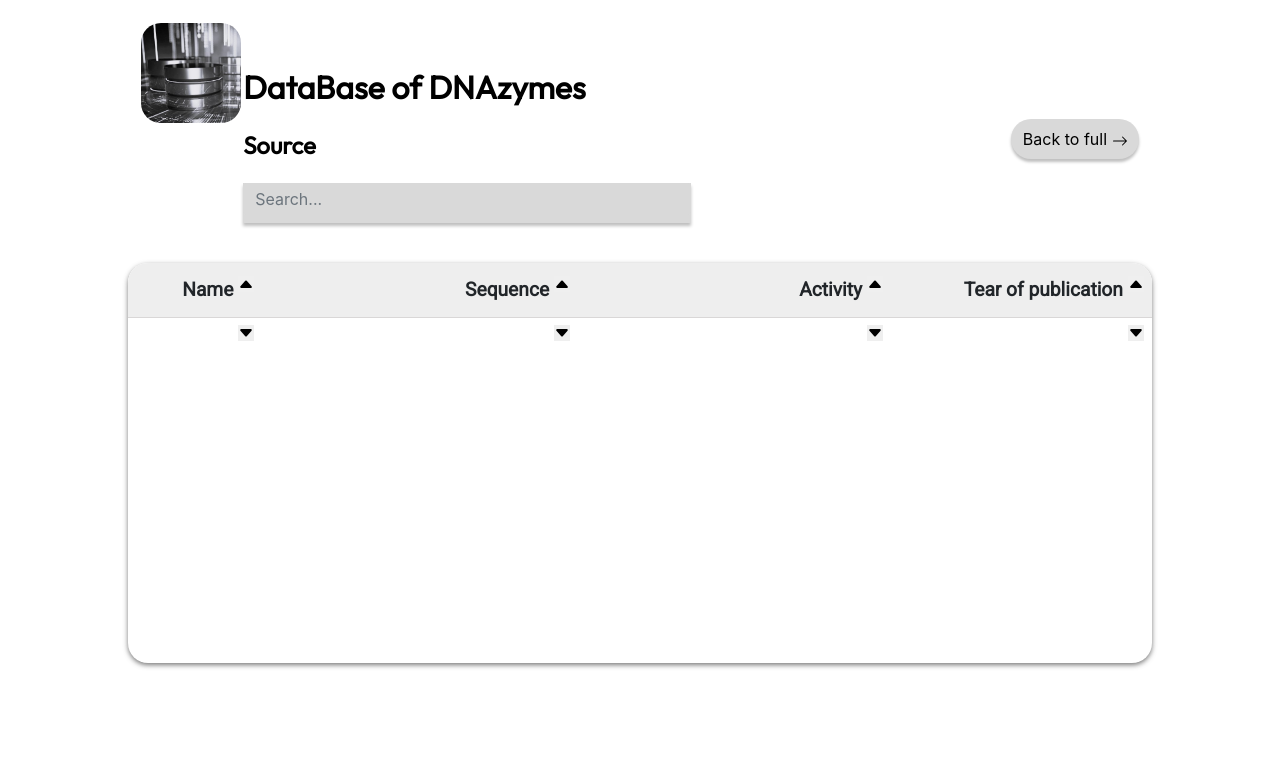
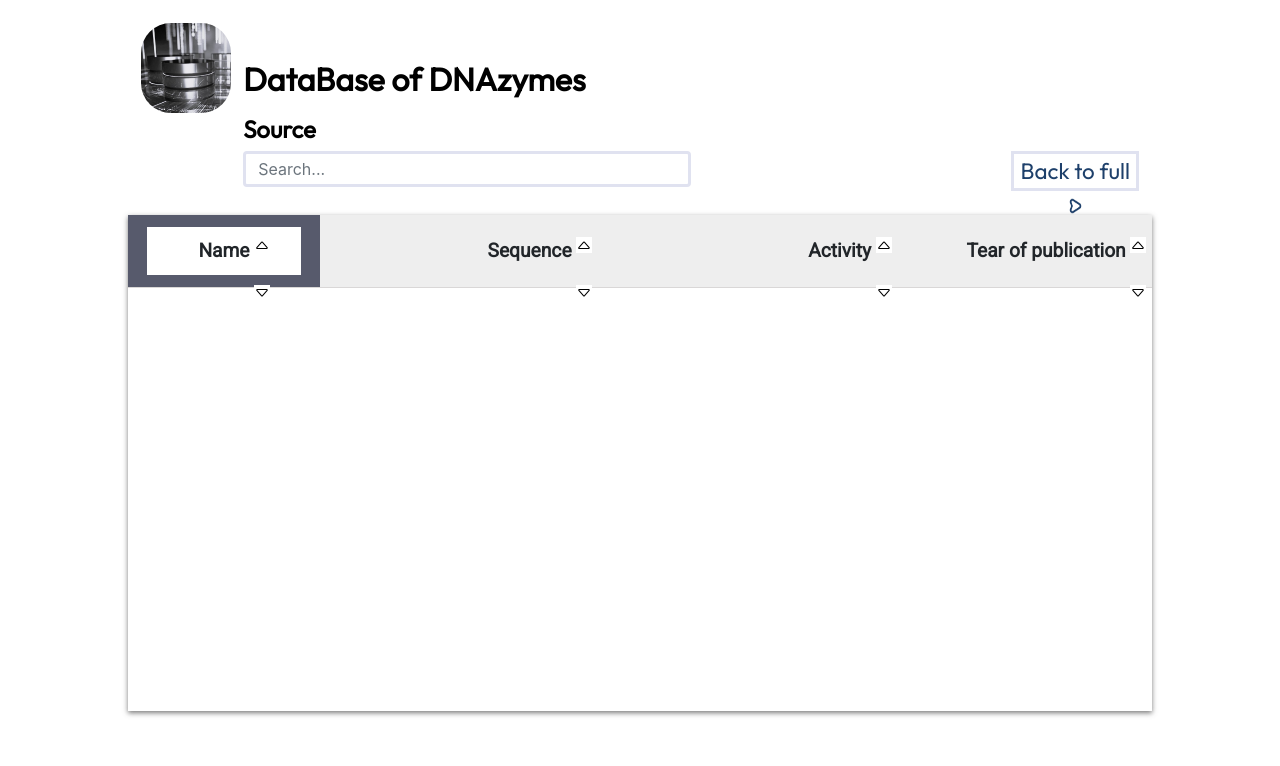
Before and after one commit to nebaskov/dnaZymeWeb, a Django app: page /database/ in a window 1280 px wide. Shown: the part 73-839 px from the top of the page. After the commit the page ends 789 px from the top, so only its background shows below. Run offline with Django 4.2, Linux system fonts and the light colour scheme; data that the repository does not hold is empty; some libraries are stand-ins or nearby versions; some web fonts are replaced.

Commit message:
add new design to database

```diff
--- a/prediction/utils/__init__.py
+++ b/prediction/utils/__init__.py
@@ -9,5 +9,5 @@ from .seq_tools import (
 )
 from .plot_tools import (
     plot_levenshtein,
-    plot_structure
+    # plot_structure
 )
--- a/prediction/views.py
+++ b/prediction/views.py
@@ -8,7 +8,7 @@ from .utils import (
     process_buffer,
     get_clones,
     plot_levenshtein,
-    plot_structure
+    # plot_structure
 )
 
 
@@ -38,7 +38,7 @@ def prediction(request):
                 'buffer': process_buffer(user_input),
                 'clones': get_clones(user_input.get('sequence')),
                 'levenshtein': plot_levenshtein(user_input.get('sequence')),
-                'structure': plot_structure(user_input.get('sequence'))
+                # 'structure': plot_structure(user_input.get('sequence'))
             }
             context.update(seq_properties)
 
--- a/templates/database/database_home.html
+++ b/templates/database/database_home.html
@@ -30,25 +30,20 @@
 }
 .table-fix {
     overflow-y: scroll;
-    height: 56vh;
+    height: 54vh;
     width: 80vw;
     position: relative;
     font-size: 2vh;
     border-collapse: collapse;
     border-spacing: 0;
-    border-bottom-left-radius:20px;
 }
 
 .tbl-conteiner {
     max-width: 80vw;
-    max-height: 50vh;
+    height: 62vh;
     position: relative;
-    top: 30vh;
+    top: 24vh;
     box-shadow: 0 2px 5px rgba(64,64,64,.7);
-    border-top-left-radius:20px;
-	border-top-right-radius:20px;
-	border-bottom-left-radius:20px;
-	border-bottom-right-radius:20px;
 }
 td {
  padding: 0.5vw 1vh;
@@ -82,6 +77,8 @@ td:nth-child(4){
 	text-align:left;
 	font-size:3vh;
 	letter-spacing:0;
+    position: relative;
+    top: -1vh;
 }
 .table_head_fixed {
     position: relative;
@@ -94,14 +91,24 @@ td:nth-child(4){
 }
 
 .fixed_th_1 {
+    background-color: #575A6C;
+    width: 15vw;
+    height: 9vh;
+    display: flex;
+    align-items: center;
+    justify-content: center;
+}
+.white_th_1 {
     font-family:Roboto;
-    width: 15vw;
+    width: 12vw;
+    height: 6vh;
     font-weight: bolder;
-    padding: 1vw 2vh;
-    background-color: #eeeeee;
+    display: flex;
+    align-items: center;
+    justify-content: center;
     text-align:center;
-    border-top-left-radius:20px;
     font-size: 2.4vh;
+    background-color: white;
 }
 .fixed_th_2 {
     font-family:Roboto;
@@ -128,31 +135,26 @@ td:nth-child(4){
     padding: 1vw 2vh;
     background-color: #eeeeee;
     text-align:center;
-    border-top-right-radius:20px;
     font-size: 2.4vh;
 }
 .form_search {
-    background-color:rgba(217.0000022649765, 217.0000022649765, 217.0000022649765, 1);
     position:absolute;
     width:35vw;
-	height:5vh;
-    top:20vh;
-    {#border-top-left-radius:20px;#}
-	{#border-top-right-radius:20px;#}
-	{#border-bottom-left-radius:20px;#}
-	{#border-bottom-right-radius:20px;#}
+	height:3vh;
+    top:16vh;
     background-repeat:no-repeat;
 	background-size:cover;
-    box-shadow:0px 3px 3px rgba(0, 0, 0, 0.25);
+    border: solid;
 }
 
 .form-control {
-    background-color:rgba(217.0000022649765, 217.0000022649765, 217.0000022649765, 1);
-    {#border-top-left-radius:20px;#}
-	{#border-bottom-left-radius:20px;#}
-    border: 0 !important;
-    top: 0.5vh;
-    height: 4vh;
+    border: solid;
+    position:absolute;
+    width:35vw;
+	height:4.5vh;
+    top:16vh;
+    border: solid;
+    border-color: #E0E2F0;
 }
 
 
@@ -173,6 +175,7 @@ td:nth-child(4){
     margin-bottom: 0;
 }
 .button_sort_down {
+    background-color: white;
     border: 0;
     position: relative;
     top: -1.5vh;
@@ -187,6 +190,7 @@ td:nth-child(4){
 }
 
 .button_sort_up {
+    background-color: white;
     border: 0;
     height: 2vh;
     padding: 0;
@@ -200,20 +204,13 @@ td:nth-child(4){
 }
 
 .back_to_full_base {
-    background-color:rgba(217.0000022649765, 217.0000022649765, 217.0000022649765, 1);
+    background-color: white;
 	width:10vw;
 	height:5vh;
 	position:absolute;
 	left:69vw;
-	top:12vh;
-	border-top-left-radius:20px;
-	border-top-right-radius:20px;
-	border-bottom-left-radius:20px;
-	border-bottom-right-radius:20px;
-    border: 0;
-    background-repeat:no-repeat;
-	background-size:cover;
-    box-shadow:0px 3px 3px rgba(0, 0, 0, 0.25);
+	top:16vh;
+    border: solid #E0E2F0;
 }
 
 .button_sort_up .bi {
@@ -237,18 +234,32 @@ td:nth-child(4){
 }
 .db_header_paint {
     position: absolute;
-    width: 100px;
-    height: 100px;
+    width: 90px;
+    height: 90px;
     top: 0vh;
-    left:-8vw;
-    border-top-left-radius:20px;
-	border-top-right-radius:20px;
-	border-bottom-left-radius:20px;
-	border-bottom-right-radius:20px;
+    left: -20%;
+    border-top-left-radius:30px;
+	border-top-right-radius:30px;
+	border-bottom-left-radius:30px;
+	border-bottom-right-radius:30px;
 }
 .header_text {
     position: absolute;
-    top: 5vh;
+    top: 4vh;
+}
+
+.button_back {
+    color:rgba(30.00000011175871, 64.00000378489494, 107.00000122189522, 1);
+	font-family: Outfit;
+	font-size:2.8vh;
+	letter-spacing:0;
+    font-weight: initial;
+}
+.arrow_direct_left {
+    position: relative;
+    width: 1vw;
+    height: 2vh;
+    margin-bottom: 0.4vh;
 }
 </style>
 </head>
@@ -262,7 +273,7 @@ td:nth-child(4){
       </div>
 <img src="{% static '/main/img/db_2.jpg' %}" alt="background_ctb" class="db_header_paint">
 
-    <form method="GET" action="." class="form_search">
+    <form method="GET" action=".">
 {#            <div class="form-row">#}
 {#                <div class="form-group col-12">#}
 {#                    <div class="input-group">#}
@@ -280,9 +291,7 @@ td:nth-child(4){
   </div>
 
       <button class="back_to_full_base"  onclick="location.href='.'">
-      Back to full <svg xmlns="http://www.w3.org/2000/svg" width="16" height="16" fill="currentColor" class="bi bi-arrow-right" viewBox="0 0 16 16">
-  <path fill-rule="evenodd" d="M1 8a.5.5 0 0 1 .5-.5h11.793l-3.147-3.146a.5.5 0 0 1 .708-.708l4 4a.5.5 0 0 1 0 .708l-4 4a.5.5 0 0 1-.708-.708L13.293 8.5H1.5A.5.5 0 0 1 1 8"/>
-</svg>
+        <p class="button_back">Back to full <img src="{% static '/main/img/arrow_direct-left.png' %}" alt="background_ctb" class="arrow_direct_left"></p>
       </button>
     <div class="e9_701"></div>
     <div class="tbl-conteiner">
@@ -291,39 +300,40 @@ td:nth-child(4){
             <thead>
                 <tr>
                     <th class="fixed_th_1">
-
+                        <div class="white_th_1">
                             <form method="POST" action="/database/">
                                 {% csrf_token %}
                             Name <div class="sorting_arrows">
                                     <button title="sort_name_up" class="button_sort_up" name="sort_by_name_up" type="submit">
-                                <svg xmlns="http://www.w3.org/2000/svg" width="16" height="16" fill="currentColor" class="bi bi-caret-up-fill" viewBox="0 0 16 16">
-                                  <path d="m7.247 4.86-4.796 5.481c-.566.647-.106 1.659.753 1.659h9.592a1 1 0 0 0 .753-1.659l-4.796-5.48a1 1 0 0 0-1.506 0z"/>
+                                    <svg xmlns="http://www.w3.org/2000/svg" width="16" height="16" fill="currentColor" class="bi bi-caret-up" viewBox="0 0 16 16">
+                                      <path d="M3.204 11h9.592L8 5.519zm-.753-.659 4.796-5.48a1 1 0 0 1 1.506 0l4.796 5.48c.566.647.106 1.659-.753 1.659H3.204a1 1 0 0 1-.753-1.659"/>
                                     </svg>
                                         <div></div>
                                         <br>
                                     </button>
                                     <button title="sort_name_down" class="button_sort_down" name="sort_by_name_down" type="submit">
-                                <svg xmlns="http://www.w3.org/2000/svg" width="16" height="16" fill="currentColor" class="bi bi-caret-down-fill" viewBox="0 0 16 16">
-                                  <path d="M7.247 11.14 2.451 5.658C1.885 5.013 2.345 4 3.204 4h9.592a1 1 0 0 1 .753 1.659l-4.796 5.48a1 1 0 0 1-1.506 0z"/>
+                                    <svg xmlns="http://www.w3.org/2000/svg" width="16" height="16" fill="currentColor" class="bi bi-caret-down" viewBox="0 0 16 16">
+                                      <path d="M3.204 5h9.592L8 10.481zm-.753.659 4.796 5.48a1 1 0 0 0 1.506 0l4.796-5.48c.566-.647.106-1.659-.753-1.659H3.204a1 1 0 0 0-.753 1.659"/>
                                     </svg>
                                     </button>
                                 </div>
                             </form>
+                        </div>
                     </th>
                     <th class="fixed_th_2">
                         <form method="POST" action=".">
                             {% csrf_token %}
                         Sequence <div class="sorting_arrows">
                                 <button title="sort_name_up" class="button_sort_up" name="sort_by_sequence_up" type="submit">
-                                <svg xmlns="http://www.w3.org/2000/svg" width="16" height="16" fill="currentColor" class="bi bi-caret-up-fill" viewBox="0 0 16 16">
-                                  <path d="m7.247 4.86-4.796 5.481c-.566.647-.106 1.659.753 1.659h9.592a1 1 0 0 0 .753-1.659l-4.796-5.48a1 1 0 0 0-1.506 0z"/>
+                                <svg xmlns="http://www.w3.org/2000/svg" width="16" height="16" fill="currentColor" class="bi bi-caret-up" viewBox="0 0 16 16">
+                                  <path d="M3.204 11h9.592L8 5.519zm-.753-.659 4.796-5.48a1 1 0 0 1 1.506 0l4.796 5.48c.566.647.106 1.659-.753 1.659H3.204a1 1 0 0 1-.753-1.659"/>
                                 </svg>
                                     <div></div>
                                     <br>
                                 </button>
                                 <button title="sort_name_down" class="button_sort_down" name="sort_by_sequence_down" type="submit">
-                                <svg xmlns="http://www.w3.org/2000/svg" width="16" height="16" fill="currentColor" class="bi bi-caret-down-fill" viewBox="0 0 16 16">
-                                  <path d="M7.247 11.14 2.451 5.658C1.885 5.013 2.345 4 3.204 4h9.592a1 1 0 0 1 .753 1.659l-4.796 5.48a1 1 0 0 1-1.506 0z"/>
+                                <svg xmlns="http://www.w3.org/2000/svg" width="16" height="16" fill="currentColor" class="bi bi-caret-down" viewBox="0 0 16 16">
+                                  <path d="M3.204 5h9.592L8 10.481zm-.753.659 4.796 5.48a1 1 0 0 0 1.506 0l4.796-5.48c.566-.647.106-1.659-.753-1.659H3.204a1 1 0 0 0-.753 1.659"/>
                                 </svg>
                         </button>
                             </div>
@@ -334,15 +344,15 @@ td:nth-child(4){
                             {% csrf_token %}
                         Activity <div class="sorting_arrows">
                                 <button title="sort_name_up" class="button_sort_up" name="sort_by_activity_up" type="submit">
-                                <svg xmlns="http://www.w3.org/2000/svg" width="16" height="16" fill="currentColor" class="bi bi-caret-up-fill" viewBox="0 0 16 16">
-                                  <path d="m7.247 4.86-4.796 5.481c-.566.647-.106 1.659.753 1.659h9.592a1 1 0 0 0 .753-1.659l-4.796-5.48a1 1 0 0 0-1.506 0z"/>
+                                <svg xmlns="http://www.w3.org/2000/svg" width="16" height="16" fill="currentColor" class="bi bi-caret-up" viewBox="0 0 16 16">
+                                  <path d="M3.204 11h9.592L8 5.519zm-.753-.659 4.796-5.48a1 1 0 0 1 1.506 0l4.796 5.48c.566.647.106 1.659-.753 1.659H3.204a1 1 0 0 1-.753-1.659"/>
                                 </svg>
                                     <div></div>
                                     <br>
                                 </button>
                                 <button title="sort_name_down" class="button_sort_down" name="sort_by_activity_down" type="submit">
-                                <svg xmlns="http://www.w3.org/2000/svg" width="16" height="16" fill="currentColor" class="bi bi-caret-down-fill" viewBox="0 0 16 16">
-                                  <path d="M7.247 11.14 2.451 5.658C1.885 5.013 2.345 4 3.204 4h9.592a1 1 0 0 1 .753 1.659l-4.796 5.48a1 1 0 0 1-1.506 0z"/>
+                                <svg xmlns="http://www.w3.org/2000/svg" width="16" height="16" fill="currentColor" class="bi bi-caret-down" viewBox="0 0 16 16">
+                                  <path d="M3.204 5h9.592L8 10.481zm-.753.659 4.796 5.48a1 1 0 0 0 1.506 0l4.796-5.48c.566-.647.106-1.659-.753-1.659H3.204a1 1 0 0 0-.753 1.659"/>
                                 </svg>
                         </button>
                             </div>
@@ -353,15 +363,15 @@ td:nth-child(4){
                             {% csrf_token %}
                         Tear of publication <div class="sorting_arrows">
                                 <button title="sort_name_up" class="button_sort_up" name="sort_by_yop_up" type="submit">
-                                <svg xmlns="http://www.w3.org/2000/svg" width="16" height="16" fill="currentColor" class="bi bi-caret-up-fill" viewBox="0 0 16 16">
-                                  <path d="m7.247 4.86-4.796 5.481c-.566.647-.106 1.659.753 1.659h9.592a1 1 0 0 0 .753-1.659l-4.796-5.48a1 1 0 0 0-1.506 0z"/>
+                                <svg xmlns="http://www.w3.org/2000/svg" width="16" height="16" fill="currentColor" class="bi bi-caret-up" viewBox="0 0 16 16">
+                                  <path d="M3.204 11h9.592L8 5.519zm-.753-.659 4.796-5.48a1 1 0 0 1 1.506 0l4.796 5.48c.566.647.106 1.659-.753 1.659H3.204a1 1 0 0 1-.753-1.659"/>
                                 </svg>
                                     <div></div>
                                     <br>
                                 </button>
                                 <button title="sort_name_down" class="button_sort_down" name="sort_by_yop_down" type="submit">
-                                <svg xmlns="http://www.w3.org/2000/svg" width="16" height="16" fill="currentColor" class="bi bi-caret-down-fill" viewBox="0 0 16 16">
-                                  <path d="M7.247 11.14 2.451 5.658C1.885 5.013 2.345 4 3.204 4h9.592a1 1 0 0 1 .753 1.659l-4.796 5.48a1 1 0 0 1-1.506 0z"/>
+                                <svg xmlns="http://www.w3.org/2000/svg" width="16" height="16" fill="currentColor" class="bi bi-caret-down" viewBox="0 0 16 16">
+                                  <path d="M3.204 5h9.592L8 10.481zm-.753.659 4.796 5.48a1 1 0 0 0 1.506 0l4.796-5.48c.566-.647.106-1.659-.753-1.659H3.204a1 1 0 0 0-.753 1.659"/>
                                 </svg>
                                     </button>
                             </div>
```
Also changed, not shown: prediction/utils/plot_tools.py (+19 -19 lines), static/main/img/arrow_direct-left.png (added). Lines whose indentation alone changed are shown as unchanged.
